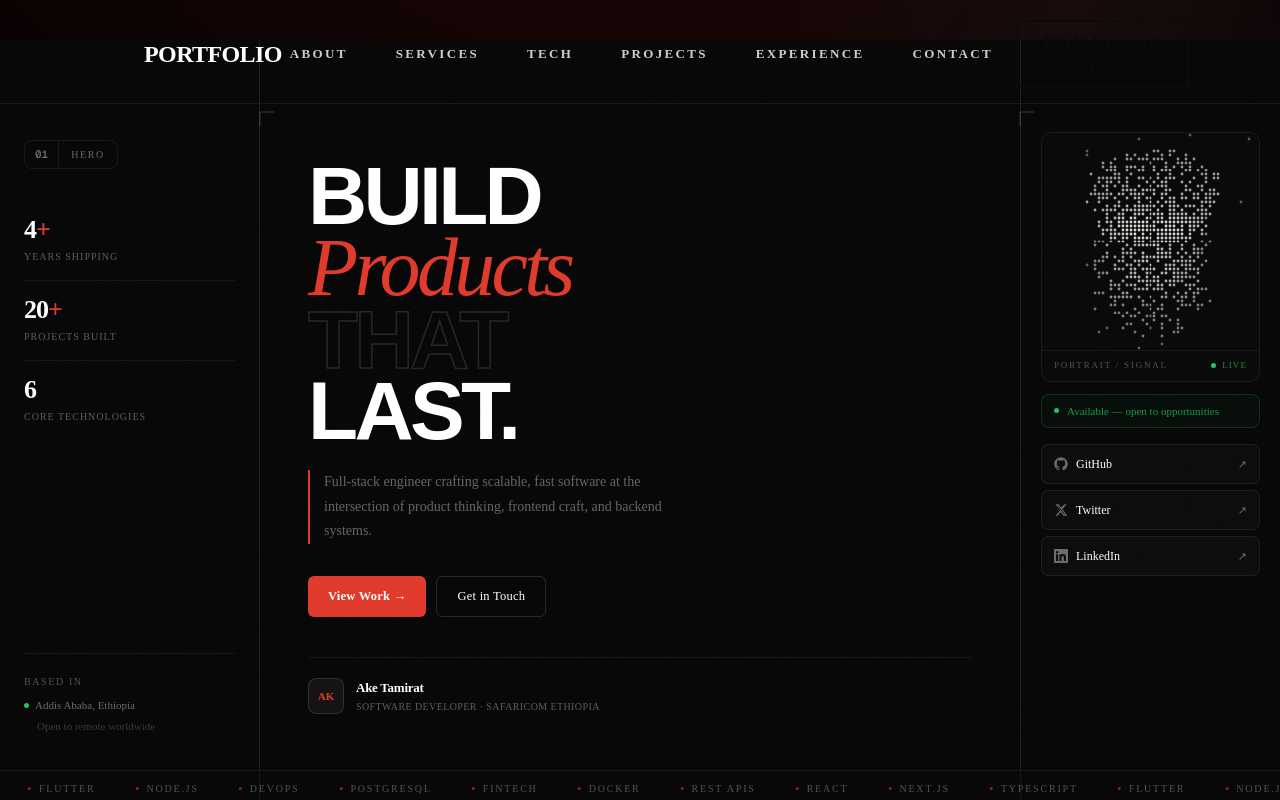
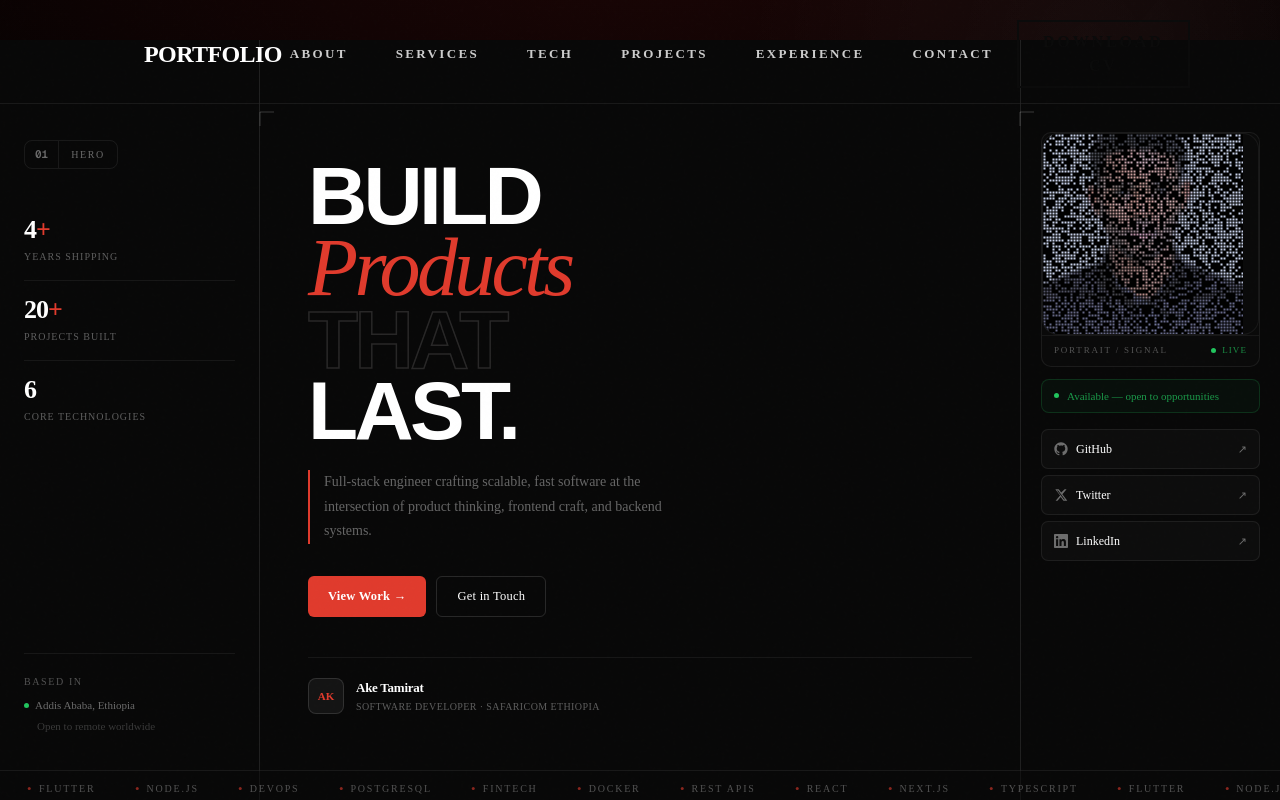
Before and after one commit to ake144/portfolio, a Next.js app: page / in a window 1280 px wide. Shown: the top 800 px of the page. Built offline with nearby package versions, Linux system fonts and the light colour scheme.

Commit message:
feat: Integrate pixelated canvas in HeroSection and comment out About section

```diff
--- a/app/page.tsx
+++ b/app/page.tsx
@@ -21,13 +21,13 @@ export default function Home() {
       <div className="mx-auto max-w-6xl px-4 sm:px-6 lg:px-8">
 
         {/* About section */}
-        <section id="about" className="mt-10 sm:mt-14">
+        {/* <section id="about" className="mt-10 sm:mt-14">
           <AboutMe />
-        </section>
+        </section> */}
 
         {/* Work section */}
         <section id="work" className="mt-16 sm:mt-24">
-          <div className="mb-10 flex flex-col gap-3 sm:flex-row sm:items-end sm:justify-between">
+          {/* <div className="mb-10 flex flex-col gap-3 sm:flex-row sm:items-end sm:justify-between">
             <div>
               <p className="accent-line">Featured work</p>
               <h2
@@ -49,7 +49,7 @@ export default function Home() {
               All work
               <ArrowRight className="h-3.5 w-3.5" />
             </Link>
-          </div>
+          </div> */}
           <Projects />
         </section>
 
--- a/components/home/hero-section.tsx
+++ b/components/home/hero-section.tsx
@@ -3,6 +3,7 @@
 import { motion } from "motion/react";
 import Link from "next/link";
 import { useEffect, useRef, useState } from "react";
+import { PixelatedCanvas } from "../ui/pixelated-canvas";
 
 /* ─────────────────────────────────────────
    Pixel-dot portrait canvas
@@ -325,7 +326,9 @@ const HeroSection = () => {
         >
           {/* Pixelated portrait */}
           <div className="rounded-[10px] border border-white/[0.07] overflow-hidden bg-[#0a0a0a]">
-            <PixelPortrait />
+             <div className="overflow-hidden rounded-2xl border border-white/[0.06] bg-neutral-950">
+                <PixelatedCanvas src="/avatar.jpg" width={200} height={200} cellSize={3} dotScale={0.9} shape="square" backgroundColor="#000000" interactive />
+              </div>
             <div className="flex items-center justify-between px-3 py-2 border-t border-white/[0.06]">
               <span className="text-[9px] uppercase tracking-[0.2em] text-white/30">Portrait / signal</span>
               <span className="flex items-center gap-1.5 text-[9px] uppercase tracking-[0.12em] text-[#22c55e]/70">
```
